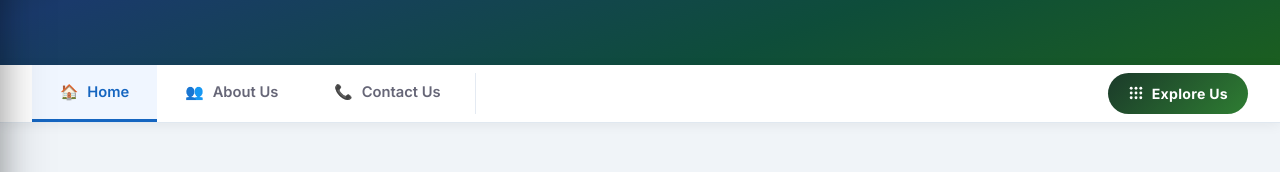
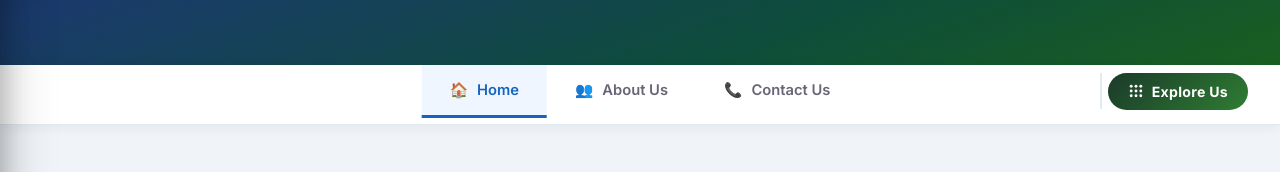
Before and after one commit to mahakmerijan/Green_Livelihood_Institute, a plain HTML site: page index.html in a window 1280 px wide. Shown: the part 411-583 px from the top of the page. Drawn offline with nearby package versions, Linux system fonts and the light colour scheme.

Commit message:
Center nav tabs; pin Explore Us to far right

```diff
--- a/index.html
+++ b/index.html
@@ -79,8 +79,10 @@
     .hero h2 span { background:linear-gradient(90deg,#66BB6A,#42A5F5,#FFA726); -webkit-background-clip:text; -webkit-text-fill-color:transparent; background-clip:text; }
     .hero p { font-size:1.05rem; color:rgba(255,255,255,.72); max-width:600px; margin:0 auto; line-height:1.7; }
     /* MAIN NAV */
-    .main-nav { background:#fff; border-bottom:1px solid #e0e8f0; box-shadow:0 2px 12px rgba(0,0,0,.06); position:sticky; top:97px; z-index:100; overflow-x:auto; }
-    .main-nav-inner { max-width:1280px; margin:0 auto; padding:0 32px; display:flex; gap:0; align-items:stretch; justify-content:flex-start; white-space:nowrap; }
+    .main-nav { background:#fff; border-bottom:1px solid #e0e8f0; box-shadow:0 2px 12px rgba(0,0,0,.06); position:sticky; top:97px; z-index:100; overflow-x:auto; height:60px; }
+    .main-nav-inner { max-width:1280px; margin:0 auto; padding:0 32px; display:flex; gap:0; align-items:stretch; justify-content:space-between; white-space:nowrap; position:relative; }
+    .nav-tabs-center { display:flex; align-items:stretch; gap:0; position:absolute; left:50%; transform:translateX(-50%); height:100%; }
+    .nav-right { display:flex; align-items:center; margin-left:auto; }
     .nav-tab { display:flex; align-items:center; gap:9px; padding:18px 28px; font-size:.92rem; font-weight:600; color:#667; border:none; background:none; cursor:pointer; border-bottom:3px solid transparent; transition:var(--tr); white-space:nowrap; font-family:'Inter',sans-serif; }
     .nav-tab:hover { color:#1a2a3a; background:#f7fafc; }
     .nav-tab.active { color:#1565C0; border-bottom-color:#1565C0; background:#f0f6ff; }
@@ -524,10 +526,13 @@
 
 <nav class="main-nav">
   <div class="main-nav-inner">
+    <div class="nav-tabs-center">
       <button class="nav-tab active" onclick="showSection('home')" id="tab-home"><span>🏠</span> Home</button>
       <button class="nav-tab" onclick="showSection('about')" id="tab-about"><span>👥</span> About Us</button>
       <button class="nav-tab" onclick="showSection('contact')" id="tab-contact"><span>📞</span> Contact Us</button>
-    <div class="nav-divider"></div>
+    </div>
+    <div class="nav-right">
+      <div class="nav-divider" style="height:36px;"></div>
       <button class="explore-btn" onclick="toggleWaffle()" aria-label="Explore Us">
         <svg viewBox="0 0 20 20" fill="currentColor" xmlns="http://www.w3.org/2000/svg">
           <circle cx="4" cy="4" r="1.8"/><circle cx="10" cy="4" r="1.8"/><circle cx="16" cy="4" r="1.8"/>
@@ -536,6 +541,7 @@
         </svg>
         Explore Us
       </button>
+    </div>
   </div>
 </nav>
 
```
Lines whose indentation alone changed are shown as unchanged.
